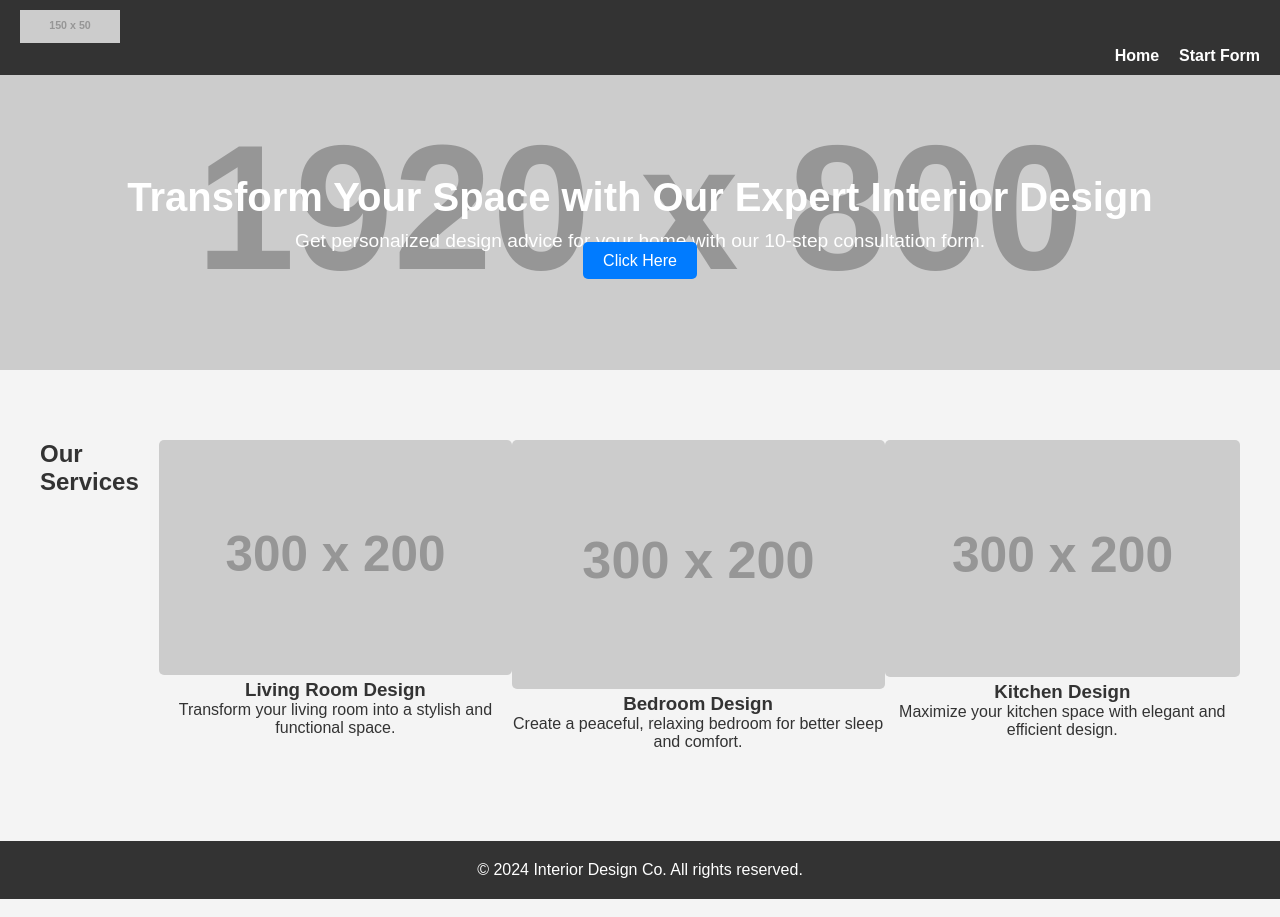
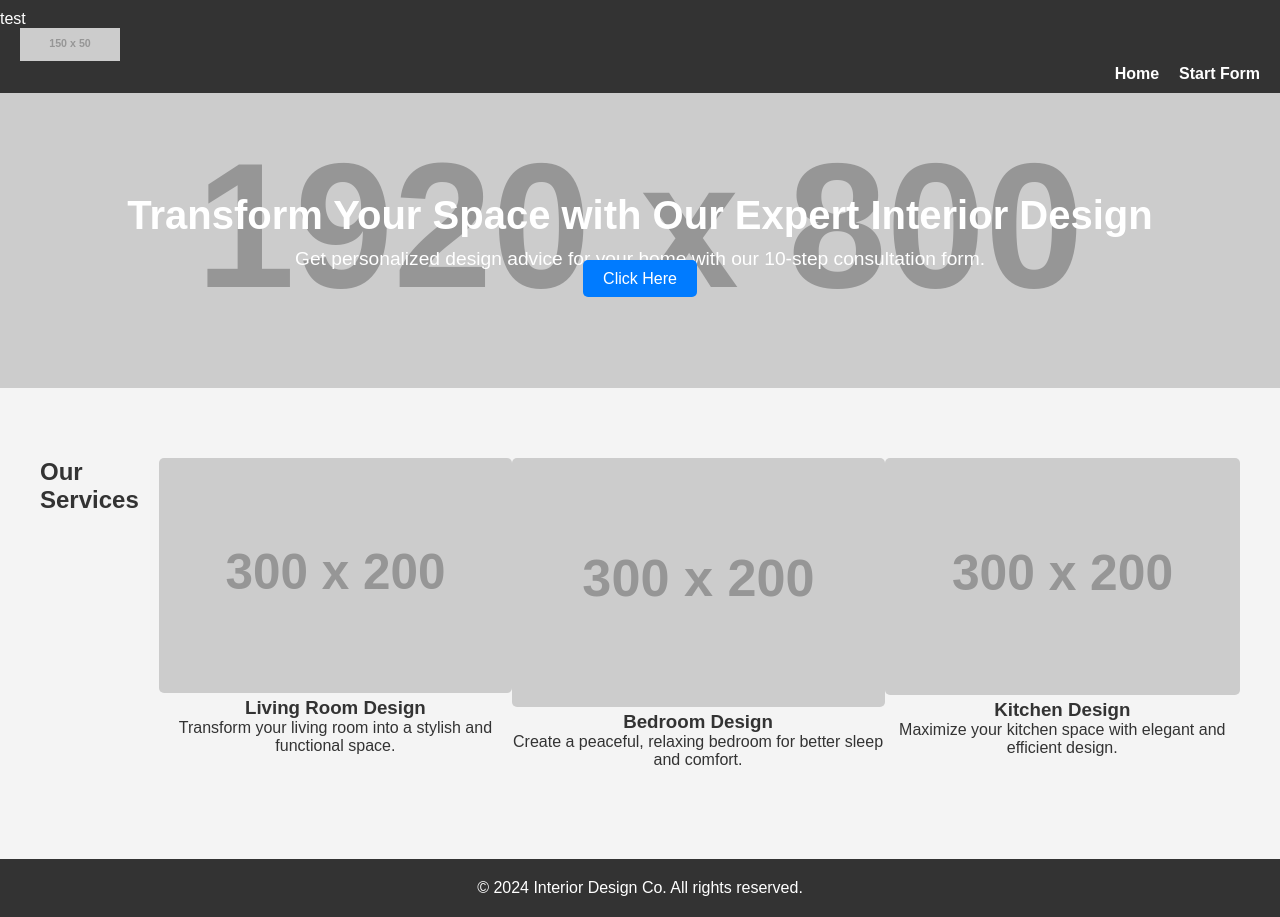
Before and after one commit to mpetruniak-3s/mpetruniak-3s.github.io, a website: page index.html in a window 1280 px wide. Drawn offline with Linux system fonts and the light colour scheme; placeholder pictures from the web are drawn by us.

Commit message:
Prod test (3)

```diff
--- a/index.html
+++ b/index.html
@@ -10,7 +10,7 @@
 <meta http-equiv='pragma' content='no-cache'>
 </head>
 <body>
-    <header>
+    <header>test
         <div class="logo">
             <img src="https://via.placeholder.com/150x50?text=Interior+Design+Logo" alt="Logo">
         </div>
```
